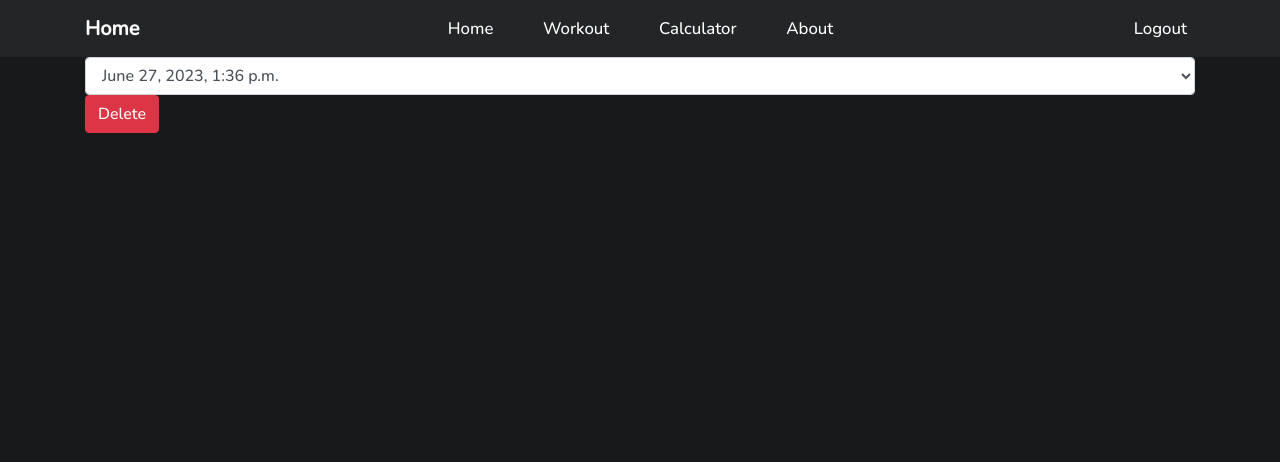
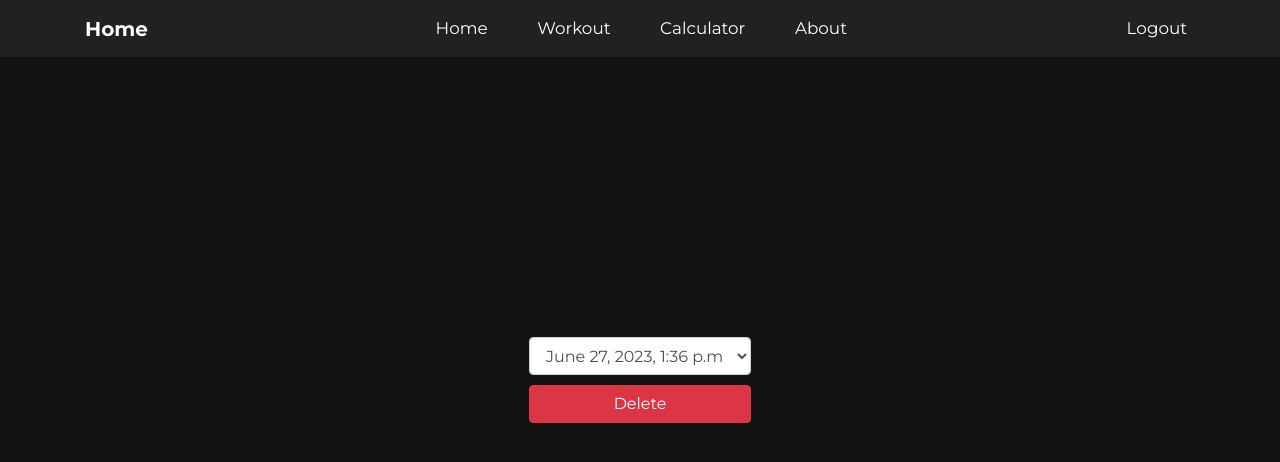
Before and after one commit to bsule/Workout-Tracker, a Django app: page /delete_day/17/ in a window 1280 px wide. Shown: the top 462 px of the page. Run offline with Django 4.2, Linux system fonts and the light colour scheme; a user stored in the database is signed in; data comes from the database, SQL or seed files in the repository; both versions use the stored data as it was after the commit; parts of the project's set-up code (start-up, migrations or seed data) failed here and were passed over; some libraries are stand-ins or nearby versions.

Commit message:
added about page, new font, designed delete day page

```diff
--- a/workout_tracker/static/css/master.css
+++ b/workout_tracker/static/css/master.css
@@ -1,5 +1,8 @@
 
-@import url('https://fonts.googleapis.com/css2?family=Nunito:wght@500&display=swap');
+@font-face{
+    font-family: Montserrat;
+    src:url(../font/Montserrat-VariableFont_wght.ttf);
+}
 
 .navbar .navbar-brand{
     color: #ffffff;
@@ -12,7 +15,7 @@
 }
 
 * {
-    font-family: 'Nunito', sans-serif;
+    font-family: 'Montserrat', sans-serif;
     color: white;
 }
 
@@ -21,5 +24,5 @@
 }
 
 body{
-    background-color: #18191A;
+    background-color: #121212;
 }
--- a/workout_tracker/templates/base.html
+++ b/workout_tracker/templates/base.html
@@ -12,15 +12,11 @@
     <script src="https://cdn.jsdelivr.net/npm/popper.js@1.12.9/dist/umd/popper.min.js" integrity="sha384-ApNbgh9B+Y1QKtv3Rn7W3mgPxhU9K/ScQsAP7hUibX39j7fakFPskvXusvfa0b4Q" crossorigin="anonymous"></script>
     <script src="https://cdn.jsdelivr.net/npm/bootstrap@4.0.0/dist/js/bootstrap.min.js" integrity="sha384-JZR6Spejh4U02d8jOt6vLEHfe/JQGiRRSQQxSfFWpi1MquVdAyjUar5+76PVCmYl" crossorigin="anonymous"></script>
 
-    <link rel="preconnect" href="https://fonts.googleapis.com">
-    <link rel="preconnect" href="https://fonts.gstatic.com" crossorigin>
-    <link href="https://fonts.googleapis.com/css2?family=Nunito:wght@500&display=swap" rel="stylesheet">
-
     <link rel="stylesheet" href="{% static 'css/master.css' %}">
 
 </head>
 <body>
-    <nav class="navbar navbar-expand-lg navbar-dark" style="background-color: #242526;">
+    <nav class="navbar navbar-expand-lg navbar-dark" style="background-color: #212121;">
         <div class="container">
           <!-- Navbar content -->
           <a class="navbar-brand" href="{% url 'home' %}">Home</a>
@@ -40,7 +36,7 @@
                 <a class="nav-link" href="{% url 'calculator_view' %}">Calculator</a>
               </li>
               <li class="nav-item active">
-                <a class="nav-link" href="#">About</a>
+                <a class="nav-link" href="{% url 'about_view' %}">About</a>
               </li>
             </ul>
             {% endif %}
--- a/workout_tracker/workout_tracker/urls.py
+++ b/workout_tracker/workout_tracker/urls.py
@@ -1,12 +1,13 @@
 from django.contrib import admin
 from django.urls import path, include
 from . import views
-from .views import HomePage
+from .views import *
 from django.views.generic import TemplateView
 
 urlpatterns = [
     path('', views.HomePage.as_view(), name='home'),
     path('registration/', include('accounts.urls'), name='registration'),
     path('', include('workouts.urls')),
+    path('about/', views.about_view, name='about_view'),
     path('admin/', admin.site.urls),
 ]
--- /dev/null
+++ b/workout_tracker/workouts/static/workouts/delete_day_style.css
@@ -0,0 +1,18 @@
+
+.items{
+    color: black;
+}
+
+.form-control{
+    width: 20%;
+    display: block;
+    margin: 0 auto;
+    margin-top: 35vh;
+}
+
+#submitbutton{
+    width:20%;
+    display: block;
+    margin: 0 auto;
+    margin-top: 10px;
+}
--- a/workout_tracker/workouts/templates/delete_day.html
+++ b/workout_tracker/workouts/templates/delete_day.html
@@ -3,7 +3,7 @@
 
 {% block content %}
 
-    <!-- <link rel="stylesheet" href="{% static 'workouts/calculator_style.css' %}"> -->
+    <link rel="stylesheet" href="{% static 'workouts/delete_day_style.css' %}">
 
     <form method="POST" class="form-css">
         {% csrf_token %}
--- a/workout_tracker/workouts/templates/replist.html
+++ b/workout_tracker/workouts/templates/replist.html
@@ -10,12 +10,10 @@
         <form method="POST">
             {% csrf_token %}
 
-            <input class="btn btn-secondary col-sm" type="submit" name="next_day" value="Next Workout">
+            <input class="btn btn-primary col-sm" type="submit" name="next_day" value="Next Workout">
         </form>
 
-
         <a href="{% url 'delete_day_view' model.id %}"><input type="submit" class="btn btn-danger col-sm" value="Delete Day" name="delete"></a>
-
     </div>
 
     <h5>{{ name }}</h5>
@@ -34,8 +32,6 @@
 
         </form>
     </div>
-
-
 
     {% for workout in workoutsplit %}
 
--- a/workout_tracker/workouts/templates/workoutsplitshower.html
+++ b/workout_tracker/workouts/templates/workoutsplitshower.html
@@ -5,17 +5,15 @@
     <link rel="stylesheet" href="{% static 'workouts/workoutlist_style.css' %}">
 
     <div class="new_and_delete">
-
-
         {% if workoutsplit %}
             <a href="{% url 'workout_choose' %}"><input type="submit" class="btn btn-primary submitbtn" value="New Workout"></a>
             <a href="{% url 'delete_view' %}"><input type="submit" class="btn btn-danger deletebtn" value="Delete Workout"></a>
+
         {% else %}
             <a href="{% url 'workout_choose' %}"><input type="submit" class="btn btn-primary submitbtn" value="New Workout"></a>
         {% endif %}
+    </div>
 
-
-    </div>
     <div class="workout_list_class">
 
         {% if workoutsplit %}
```
Also changed, not shown: workout_tracker/templates/about.html (added, +8 -0 lines), workout_tracker/workout_tracker/views.py (+6 -1 lines), workout_tracker/db.sqlite3, workout_tracker/static/font/Montserrat-VariableFont_wght.ttf (added).
